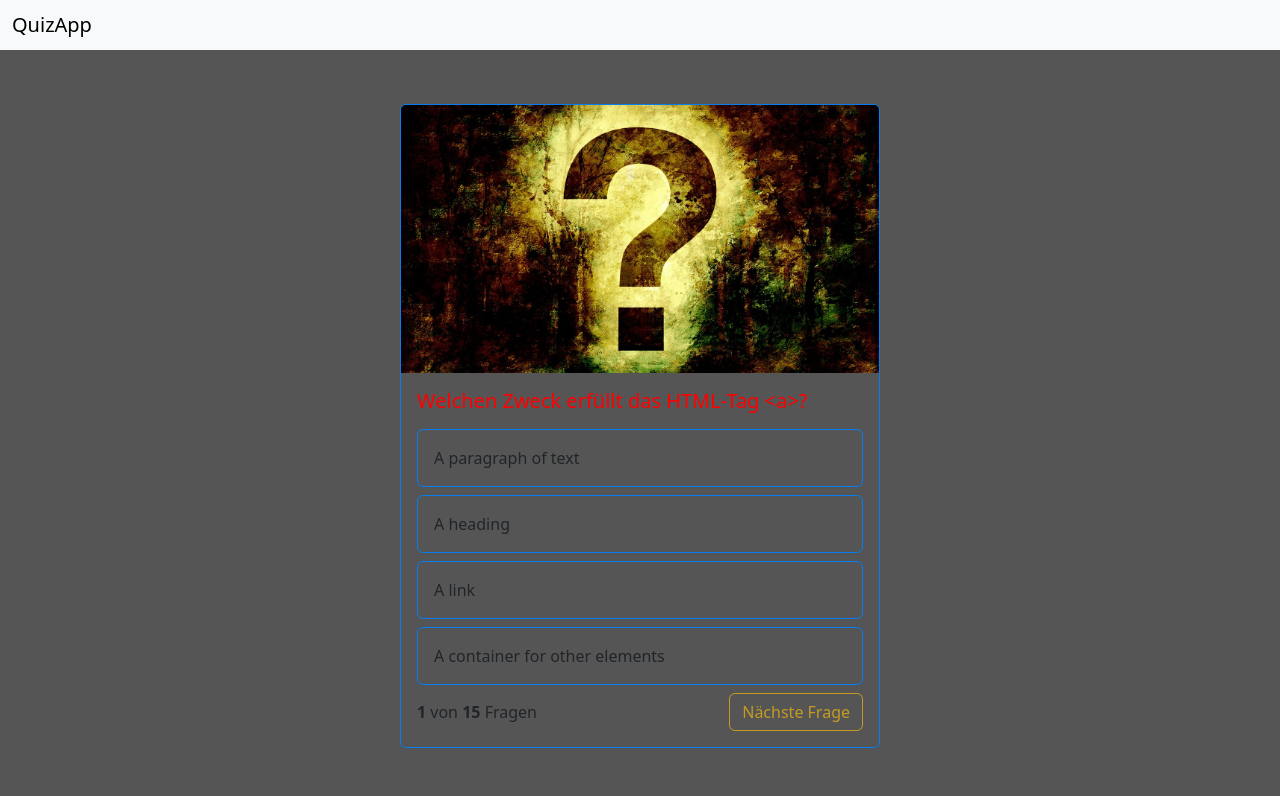
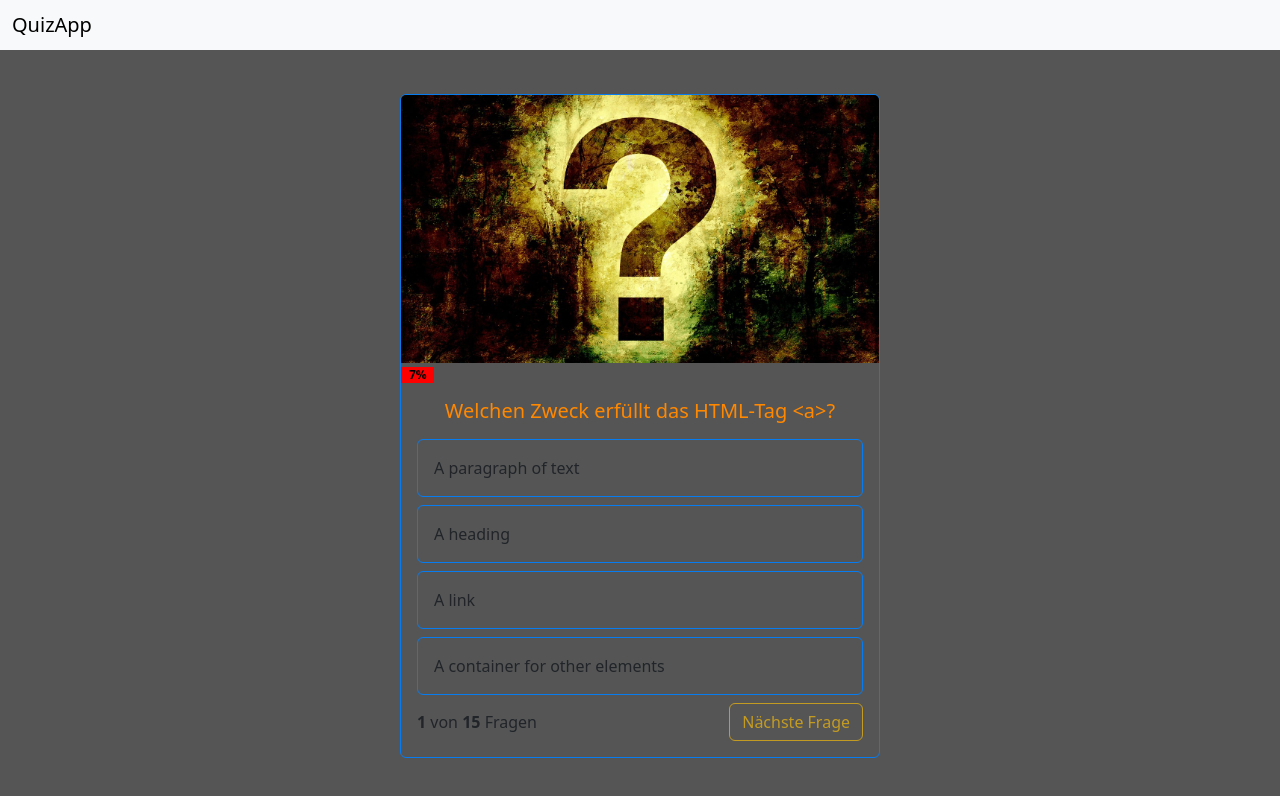
Before and after one commit to SantaFee94/QuizApp, a plain HTML site: page index.html in a window 1280 px wide. Drawn offline with nearby package versions, Linux system fonts and the light colour scheme.

Commit message:
Process bar implemented

```diff
--- a/assets/src/css/style.css
+++ b/assets/src/css/style.css
@@ -29,9 +29,23 @@ a {
     width: 30rem;
 }
 
+.progress{
+    margin-top: 4px;
+    background-color: #555555 !important;
+    border-radius: 0 !important;
+}
+
+.progress-bar{
+    background-color: red !important;
+    color: black !important;
+    font-weight: bold;
+    text-align: center;
+}
+
 .card-title {
-    color: red !important;
+    color: rgb(255, 136, 0) !important;
     margin-bottom: 16px !important;
+    text-align: center;
 }
 
 .answer {
--- /dev/null
+++ b/assets/src/js/progressBar.js
@@ -0,0 +1,7 @@
+function statusProgressBar() {
+    let percent = Math.round(currentQuestion + 1) / questions.length;
+    percent = Math.round(percent * 100);
+
+    document.getElementById("progressBar").innerHTML = `${percent}%`;
+    document.getElementById("progressBar").style.width = `${percent}%`;
+}
--- a/assets/src/js/script.js
+++ b/assets/src/js/script.js
@@ -8,6 +8,7 @@ function init() {
 }
 
 function showQuestion() {
+    statusProgressBar()
     let currentlyQuestion = currentQuestion + 1;
     let question = questions[currentQuestion];
     let answerRef = document.getElementById("answerContainer");
@@ -23,6 +24,7 @@ function showQuestion() {
 function answer(selected) {
     let answerBox = document.getElementById(`answer${selected}`);
     let correctAnswerBox = document.getElementById(`answer${questions[currentQuestion].correct}`);
+
 
     if (selected == questions[currentQuestion].correct) {
         answerBox.classList.add("correct_answer");
--- a/index.html
+++ b/index.html
@@ -11,6 +11,7 @@
         <script src="/assets/src/js/database.js"></script>
         <script src="/assets/src/js/template.js"></script>
         <script src="/assets/src/js/overlay.js"></script>
+        <script src="/assets/src/js/progressBar.js"></script>
         <!-- Bootstrap file -->
         <link
             href="https://cdn.jsdelivr.net/npm/bootstrap@5.3.3/dist/css/bootstrap.min.css"
@@ -33,6 +34,9 @@
         <div class="wrapper">
             <div class="card">
                 <img src="/assets/img/logo/question.jpg" class="card-img-top" alt="Fragezeichen" />
+                <div  class="progress" role="progressbar"  >
+                    <div id="progressBar" class="progress-bar" style="width: 0%">25%</div>
+                  </div>
                 <div id="cardBody" class="card-body">
                     <h5 class="card-title" id="questionText">Frage</h5>
                     <div id="answerContainer" class="mb-2"></div>
```
